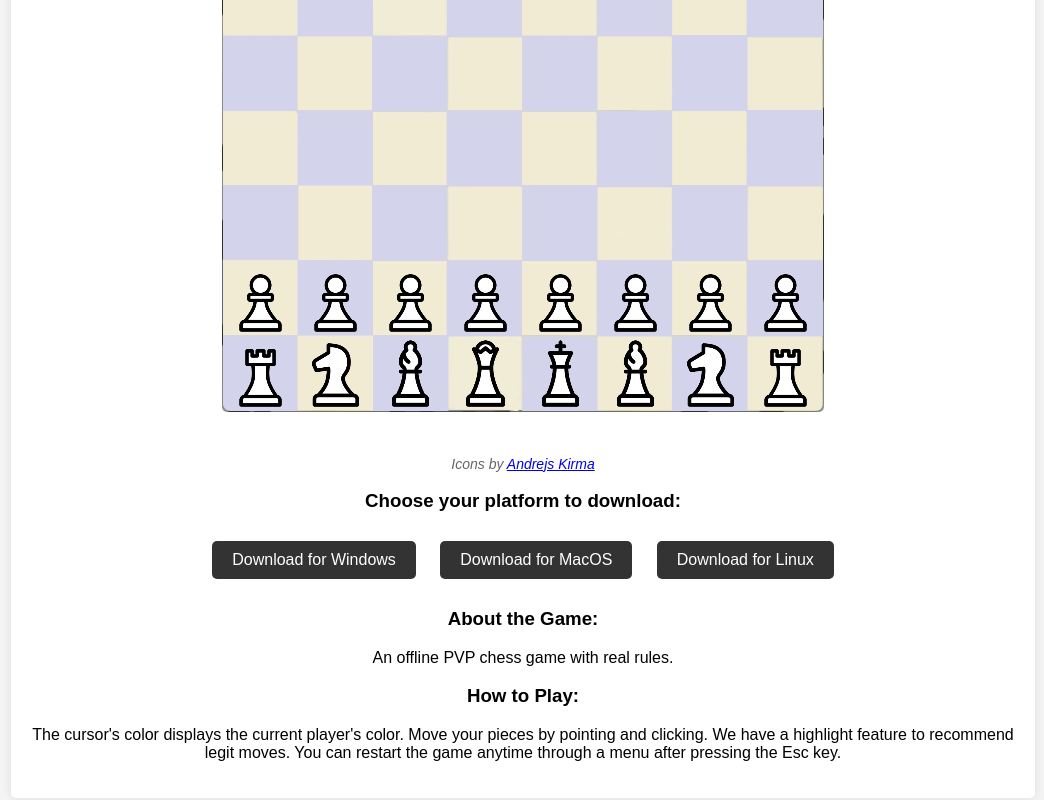
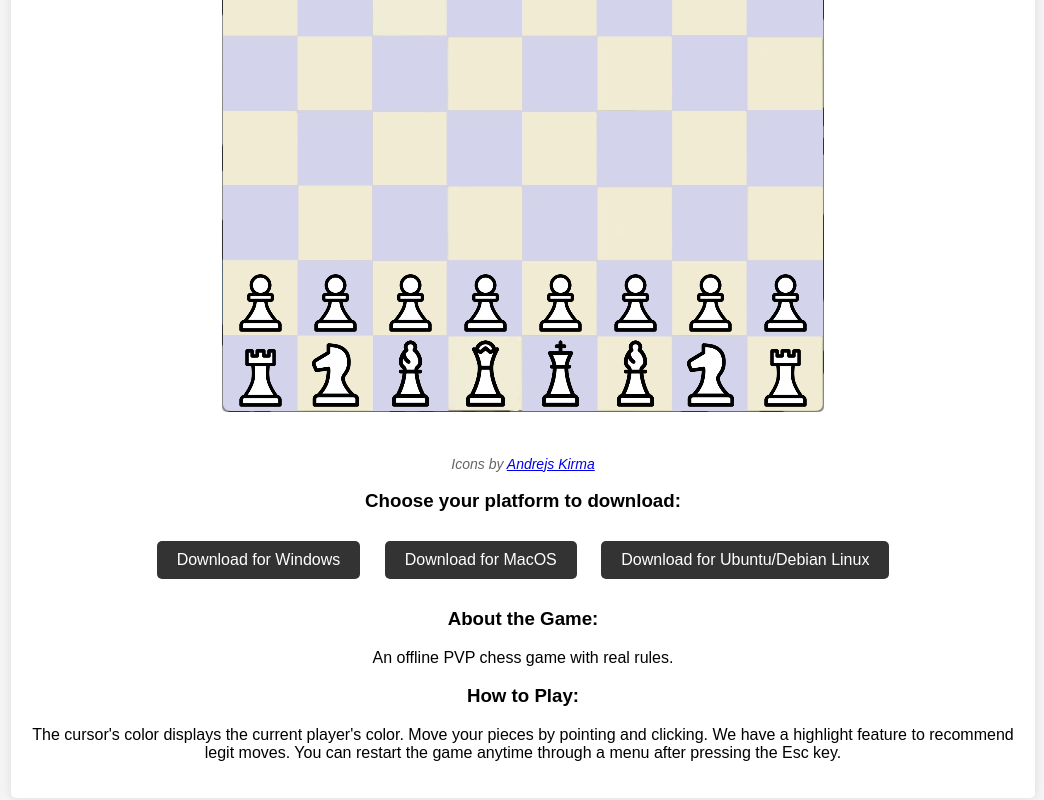
Before and after one commit to fralcy/Chess-Download, a plain HTML site: page index.html in a window 1280 px wide. Shown: the part 428-1228 px from the top of the page, without its empty margins (117-1161 px from the left). Drawn offline with Linux system fonts and the light colour scheme.

Commit message:
add untested Linux download

```diff
--- a/index.html
+++ b/index.html
@@ -72,7 +72,7 @@
             <h3>Choose your platform to download:</h3>
             <a href="Downloads/Chess.exe" class="download-button" download>Download for Windows</a>
             <a href="link_to_macos_version.zip" class="download-button" download>Download for MacOS</a>
-            <a href="link_to_linux_version.zip" class="download-button" download>Download for Linux</a>
+            <a href="Downloads/Chess.1.0.0.deb" class="download-button" download>Download for Ubuntu/Debian Linux</a>
             <h3>About the Game:</h3>
             <p>An offline PVP chess game with real rules.</p>
             <h3>How to Play:</h3>
```
Also changed, not shown: 1 other file.
